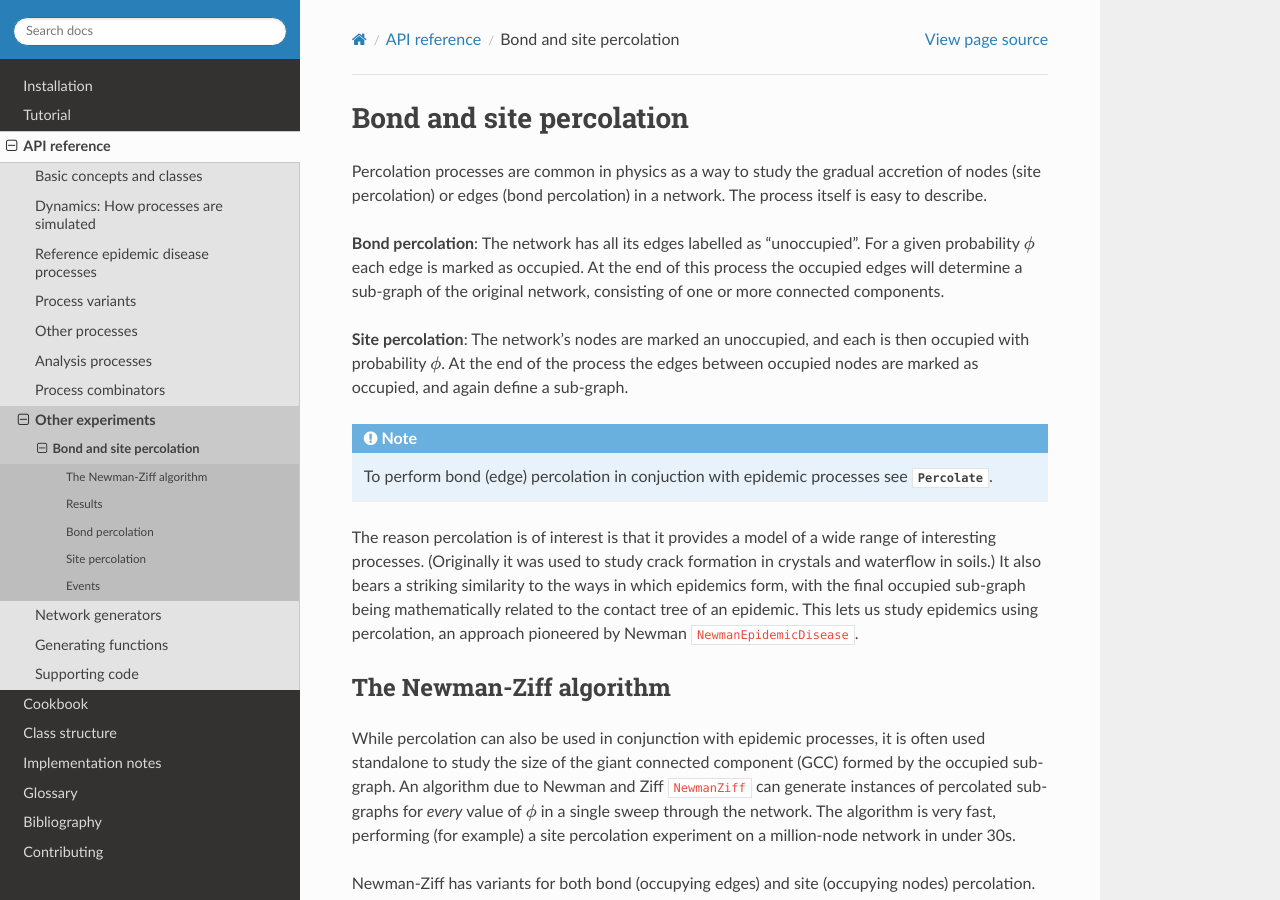
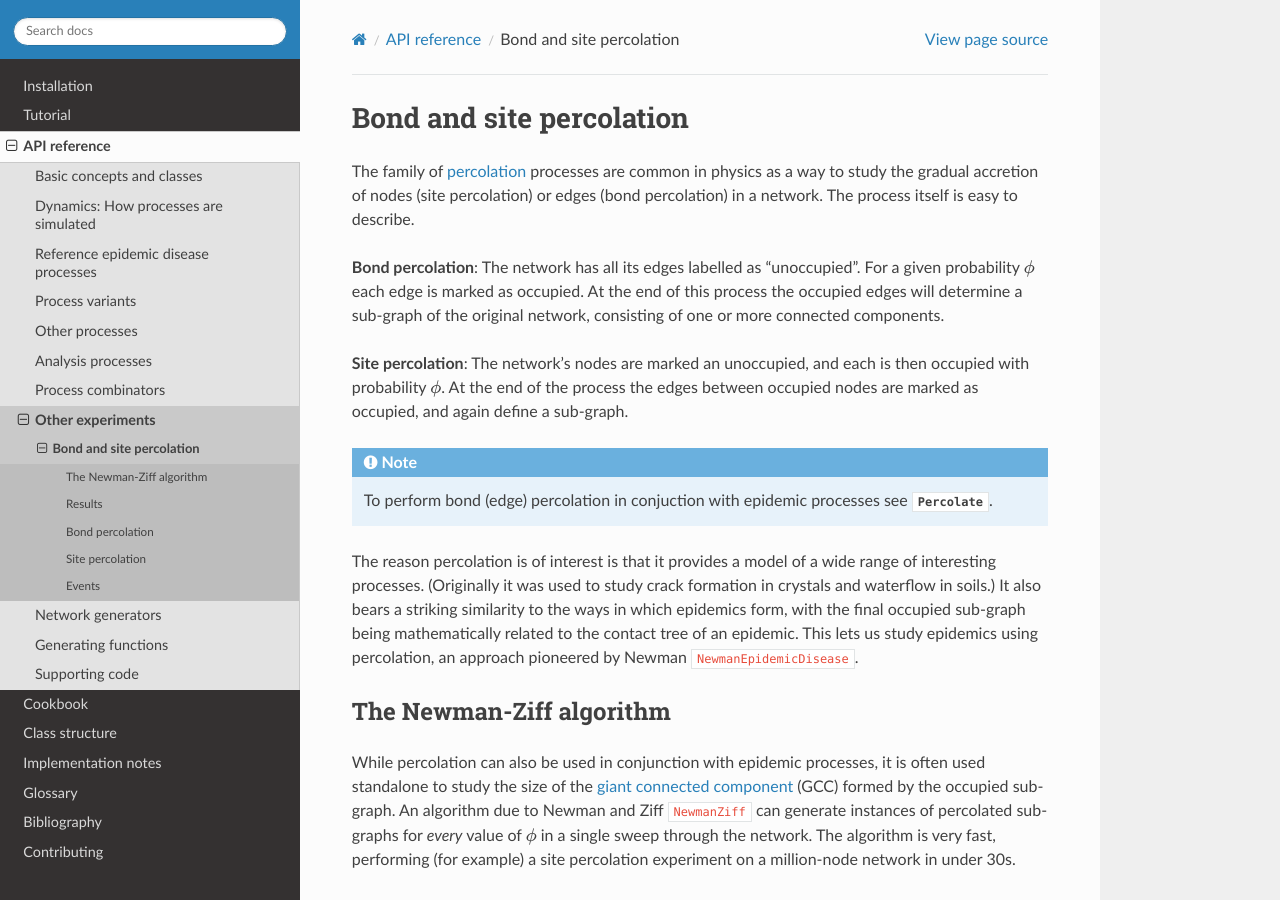
Before and after one commit to simoninireland/epydemic, a Sphinx documentation site: the page built from doc/newmanziff.rst, in a window 1280 px wide and 900 px high. Built offline with Sphinx 7.4.7 and the Read the Docs theme 2.0.0, drawn with Linux system fonts in a browser that asks for light colours; cross-references to code outside the pages are shown as plain code; some of the changed text lies outside the part shown.

Commit message:
Cross-referenced to glossary and cookbook recipe

```diff
--- a/doc/newmanziff.rst
+++ b/doc/newmanziff.rst
@@ -3,41 +3,47 @@ Bond and site percolation
 
 .. currentmodule:: epydemic
 
-Percolation processes are common in physics as a way to study the gradual accretion of
-nodes (site percolation) or edges (bond percolation) in a network. The process itself is
-easy to describe.
+The family of :term:`percolation` processes are common in physics as a
+way to study the gradual accretion of nodes (site percolation) or
+edges (bond percolation) in a network. The process itself is easy to
+describe.
 
-**Bond percolation**: The network has all its edges labelled as "unoccupied". For a given
-probability :math:`\phi` each edge is marked as occupied. At the end of this process the
-occupied edges will determine a sub-graph of the original network, consisting of one or
+**Bond percolation**: The network has all its edges labelled as
+"unoccupied". For a given probability :math:`\phi` each edge is marked
+as occupied. At the end of this process the occupied edges will
+determine a sub-graph of the original network, consisting of one or
 more connected components.
 
-**Site percolation**: The network's nodes are marked an unoccupied, and each is then occupied
-with probability :math:`\phi`. At the end of the process the edges between occupied nodes
-are  marked as occupied, and again define a sub-graph.
+**Site percolation**: The network's nodes are marked an unoccupied,
+and each is then occupied with probability :math:`\phi`. At the end of
+the process the edges between occupied nodes are marked as occupied,
+and again define a sub-graph.
 
-.. note ::
+.. note::
 
-    To perform bond (edge) percolation in conjuction with epidemic processes
-    see :class:`Percolate`.
+    To perform bond (edge) percolation in conjuction with epidemic
+    processes see :class:`Percolate`.
 
-The reason percolation is of interest is that it provides a model of a wide range of
-interesting processes. (Originally it was used to study crack formation in crystals
-and waterflow in soils.) It also bears a striking similarity to the ways in which
-epidemics form, with the final occupied sub-graph being mathematically related to the
-contact tree of an epidemic. This lets us study epidemics using percolation, an approach
-pioneered by Newman :cite:`NewmanEpidemicDisease`.
+The reason percolation is of interest is that it provides a model of a
+wide range of interesting processes. (Originally it was used to study
+crack formation in crystals and waterflow in soils.) It also bears a
+striking similarity to the ways in which epidemics form, with the
+final occupied sub-graph being mathematically related to the contact
+tree of an epidemic. This lets us study epidemics using percolation,
+an approach pioneered by Newman :cite:`NewmanEpidemicDisease`.
 
 
 The Newman-Ziff algorithm
 -------------------------
 
-While percolation can also be used in conjunction with epidemic processes, it is often
-used standalone to study the size of the giant connected component (GCC) formed by the
-occupied sub-graph. An algorithm due to Newman and Ziff :cite:`NewmanZiff` can generate
-instances of percolated sub-graphs for *every* value of :math:`\phi` in a single
-sweep through the network. The algorithm is very fast, performing (for example) a
-site percolation experiment on a million-node network in under 30s.
+While percolation can also be used in conjunction with epidemic
+processes, it is often used standalone to study the size of the
+:term:`giant connected component` (GCC) formed by the occupied
+sub-graph. An algorithm due to Newman and Ziff :cite:`NewmanZiff` can
+generate instances of percolated sub-graphs for *every* value of
+:math:`\phi` in a single sweep through the network. The algorithm is
+very fast, performing (for example) a site percolation experiment on a
+million-node network in under 30s.
 
 Newman-Ziff has variants for both bond (occupying edges) and site
 (occupying nodes) percolation. Both derive from the same base class,
@@ -90,7 +96,7 @@ component at these probabilities.
 
 .. warning::
 
-   Versions of ``epydemic`` prior to 1.9.1 laid-out the results of
+   Versions of ``epydemic`` prior to 1.9.1 laid out the results of
    percolation processes slightly differently.
 
 
@@ -116,6 +122,10 @@ The process has two events:
 
 .. autoattribute:: BondPercolation.SAMPLE
 
+.. note::
+
+   See the cookbook recipe :ref:`percolation-threshold` for an example
+   of using this class.
 
 Site percolation
 ----------------
```
